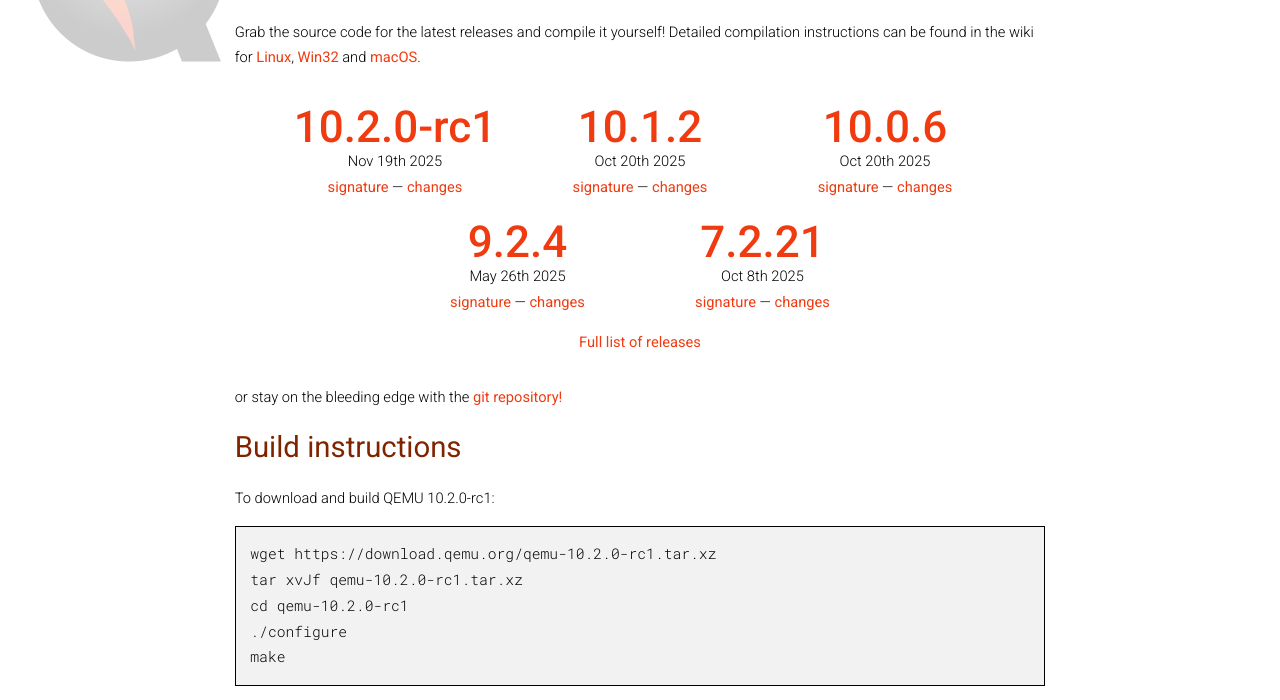
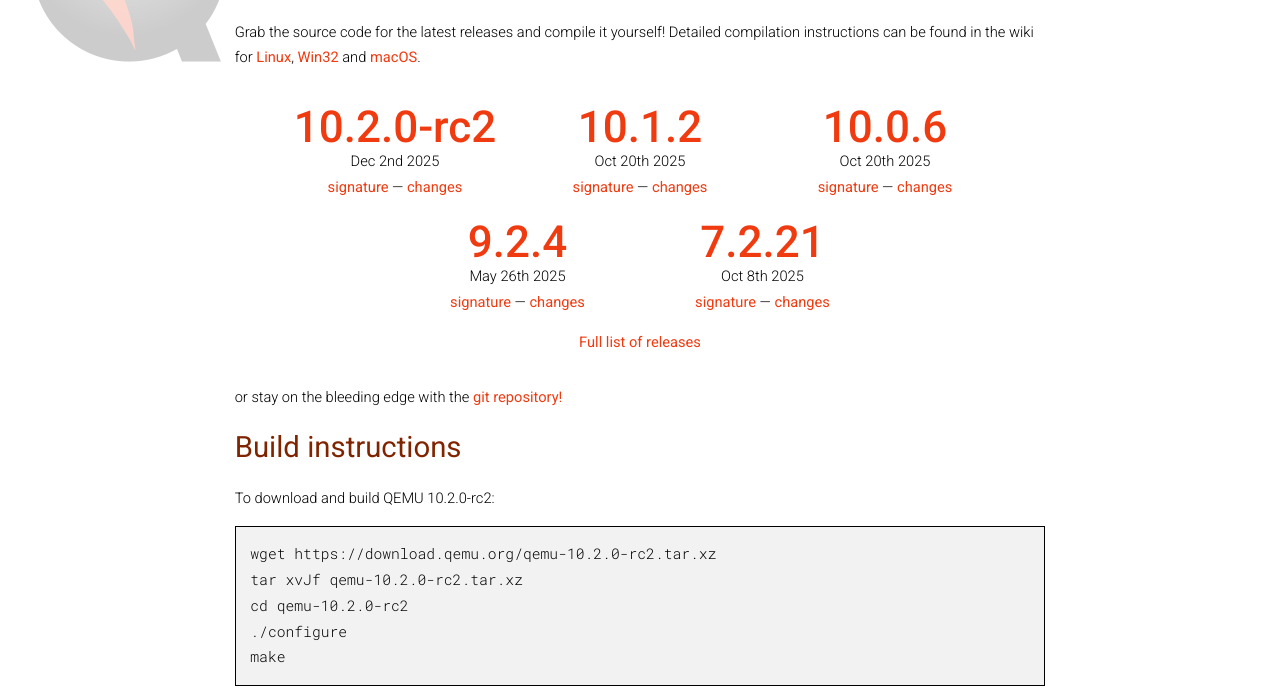
Before and after one commit to qemu/qemu-web, a Jekyll site: the page built from download.html, in a window 1280 px wide and 1400 px high. Shown: the part 214-914 px from the top of the window. Built offline with Jekyll 4.4.1, drawn with Linux system fonts in a browser that asks for light colours; nearby versions of some CDN libraries.

Commit message:
add 10.2.0-rc2
Signed-off-by: Michael Roth <michael.roth@amd.com>

```diff
--- a/_data/releases.yml
+++ b/_data/releases.yml
@@ -1,6 +1,6 @@
 - branch: "10.2"
-  patch: 0-rc1
-  date: "Nov 19th 2025"
+  patch: 0-rc2
+  date: "Dec 2nd 2025"
 - branch: "10.1"
   patch: 2
   date: "Oct 20th 2025"
```
